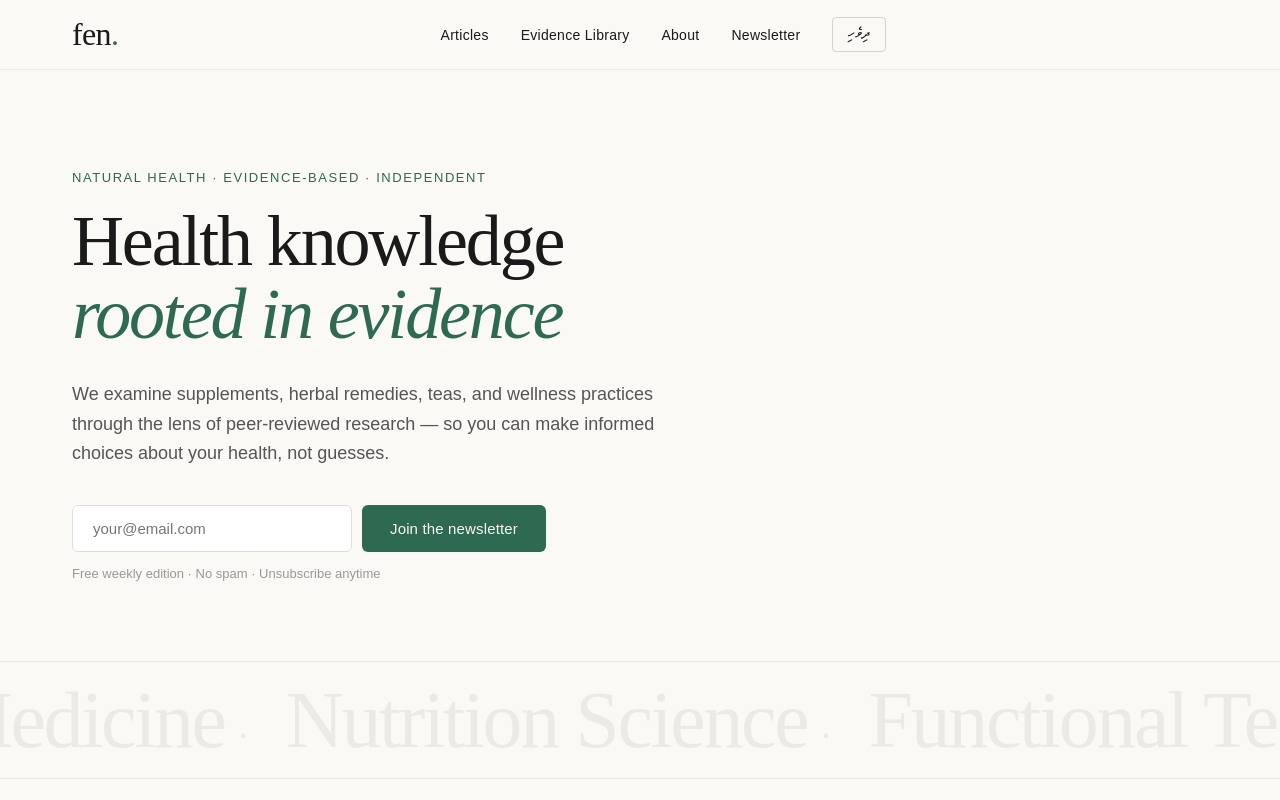
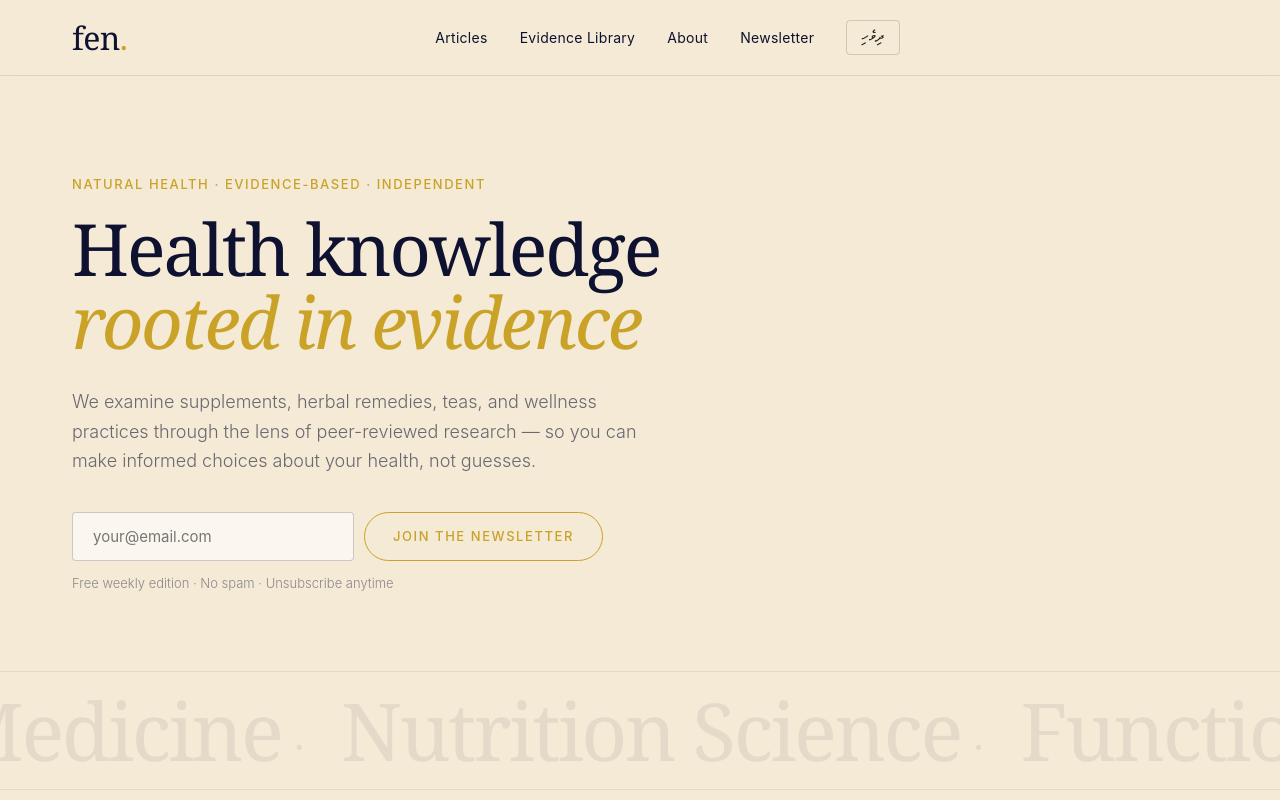
Before and after one commit to saain/fen-website, a Next.js app: page / in a window 1280 px wide. Shown: the top 800 px of the page. Built offline with nearby package versions, Linux system fonts and the light colour scheme.

Commit message:
visual redesign: manuscript palette, vellum/indigo/gold

```diff
--- a/src/app/globals.css
+++ b/src/app/globals.css
@@ -1,3 +1,20 @@
+/* ============================================================
+   fen — globals.css (REDESIGN)
+   Drop this into src/app/globals.css in your fen-website repo.
+   All class names are identical to the original — only the
+   visual values (colors, fonts, spacing) have changed.
+
+   Palette: Manuscript Indigo
+     --ink:    #0E1230  (deep indigo-black, replaces #1a1a1a)
+     --vellum: #F4EAD5  (warm cream parchment, replaces #faf9f6)
+     --accent: #C9A227  (saffron gold, replaces #2d6a4f green)
+
+   Fonts loaded:
+     Cormorant Garamond — display/headings (replaces Instrument Serif)
+     Inter              — body (replaces DM Sans)
+     Both old fonts still loaded as fallbacks.
+   ============================================================ */
+
 @font-face {
   font-family: 'Faruma';
   src: url('/fonts/Faruma.ttf') format('truetype');
@@ -6,7 +23,7 @@
   font-display: swap;
 }
 
-@import url('https://fonts.googleapis.com/css2?family=Instrument+Serif:ital@0;1&family=DM+Sans:ital,opsz,wght@0,9..40,300;0,9..40,400;0,9..40,500;1,9..40,300;1,9..40,400&display=swap');
+@import url('https://fonts.googleapis.com/css2?family=Cormorant+Garamond:ital,wght@0,400;0,500;1,400;1,500&family=DM+Sans:ital,opsz,wght@0,9..40,300;0,9..40,400;0,9..40,500;1,9..40,300;1,9..40,400&family=Instrument+Serif:ital@0;1&family=Inter:wght@300;400;500&display=swap');
 
 * {
   margin: 0;
@@ -19,9 +36,9 @@ html {
 }
 
 body {
-  font-family: 'DM Sans', sans-serif;
-  color: #1a1a1a;
-  background: #faf9f6;
+  font-family: 'DM Sans', 'Inter', sans-serif;
+  color: #0E1230;
+  background: #F4EAD5;
   -webkit-font-smoothing: antialiased;
   -moz-osx-font-smoothing: grayscale;
 }
@@ -36,12 +53,12 @@ body {
 }
 
 [dir="rtl"] .logo {
-  font-family: 'Instrument Serif', serif;
+  font-family: 'Cormorant Garamond', 'Instrument Serif', Georgia, serif;
 }
 
 ::selection {
-  background: #2d6a4f;
-  color: #faf9f6;
+  background: #C9A227;
+  color: #0E1230;
 }
 
 /* ========== ANIMATIONS ========== */
@@ -82,10 +99,10 @@ body {
   position: sticky;
   top: 0;
   z-index: 100;
-  background: rgba(250, 249, 246, 0.92);
+  background: rgba(244, 234, 213, 0.92);
   backdrop-filter: blur(12px);
   -webkit-backdrop-filter: blur(12px);
-  border-bottom: 1px solid rgba(0, 0, 0, 0.06);
+  border-bottom: 1px solid rgba(14, 18, 48, 0.10);
 }
 
 .nav-inner {
@@ -98,18 +115,18 @@ body {
 }
 
 .logo {
-  font-family: 'Instrument Serif', serif;
+  font-family: 'Cormorant Garamond', 'Instrument Serif', Georgia, serif;
   font-size: 32px;
-  font-weight: 400;
+  font-weight: 500;
   letter-spacing: -0.02em;
-  color: #1a1a1a;
+  color: #0E1230;
   text-decoration: none;
 }
 
 .logo-dot {
-  font-family: 'Instrument Serif', serif;
+  font-family: 'Cormorant Garamond', 'Instrument Serif', Georgia, serif;
   font-size: 32px;
-  color: #2d6a4f;
+  color: #C9A227;
 }
 
 .nav-links {
@@ -120,7 +137,7 @@ body {
 
 .nav-link {
   font-size: 14px;
-  color: #1a1a1a;
+  color: #0E1230;
   text-decoration: none;
   letter-spacing: 0.02em;
   position: relative;
@@ -134,7 +151,7 @@ body {
   left: 0;
   width: 0;
   height: 1px;
-  background: #1a1a1a;
+  background: #C9A227;
   transition: width 0.3s cubic-bezier(0.22, 1, 0.36, 1);
 }
 
@@ -148,7 +165,7 @@ body {
   border: none;
   font-size: 22px;
   cursor: pointer;
-  color: #1a1a1a;
+  color: #0E1230;
   padding: 8px;
 }
 
@@ -162,10 +179,10 @@ body {
 
 .mobile-menu a {
   font-size: 16px;
-  color: #1a1a1a;
+  color: #0E1230;
   text-decoration: none;
   padding: 12px 0;
-  border-bottom: 1px solid rgba(0, 0, 0, 0.06);
+  border-bottom: 1px solid rgba(14, 18, 48, 0.08);
 }
 
 /* ========== HERO ========== */
@@ -184,30 +201,31 @@ body {
   font-size: 13px;
   letter-spacing: 0.12em;
   text-transform: uppercase;
-  color: #2d6a4f;
+  color: #C9A227;
   font-weight: 500;
   margin-bottom: 20px;
 }
 
 .hero-title {
-  font-family: 'Instrument Serif', serif;
+  font-family: 'Cormorant Garamond', 'Instrument Serif', Georgia, serif;
   font-size: 72px;
   font-weight: 400;
   line-height: 1.02;
   letter-spacing: -0.03em;
-  color: #1a1a1a;
+  color: #0E1230;
   margin-bottom: 28px;
 }
 
 .hero-title em {
-  font-family: 'Instrument Serif', serif;
-  color: #2d6a4f;
+  font-family: 'Cormorant Garamond', 'Instrument Serif', Georgia, serif;
+  font-style: italic;
+  color: #C9A227;
 }
 
 .hero-subtitle {
   font-size: 18px;
   line-height: 1.65;
-  color: #555;
+  color: rgba(14, 18, 48, 0.60);
   max-width: 600px;
   margin-bottom: 36px;
   font-weight: 300;
@@ -221,57 +239,59 @@ body {
 }
 
 .hero-form input {
-  font-family: 'DM Sans', sans-serif;
+  font-family: 'DM Sans', 'Inter', sans-serif;
   font-size: 15px;
   padding: 14px 20px;
-  border: 1px solid #ddd;
-  border-radius: 6px;
-  background: #fff;
+  border: 1px solid rgba(14, 18, 48, 0.20);
+  border-radius: 4px;
+  background: rgba(255, 255, 255, 0.6);
   min-width: 280px;
-  color: #1a1a1a;
+  color: #0E1230;
   transition: border-color 0.2s;
 }
 
 .hero-form input:focus {
   outline: none;
-  border-color: #2d6a4f;
+  border-color: #C9A227;
 }
 
 .hero-meta {
   font-size: 13px;
-  color: #999;
+  color: rgba(14, 18, 48, 0.45);
   font-weight: 300;
 }
 
 /* ========== BUTTONS ========== */
 
 .cta-btn {
-  font-family: 'DM Sans', sans-serif;
-  font-size: 15px;
+  font-family: 'DM Sans', 'Inter', sans-serif;
+  font-size: 13px;
   font-weight: 500;
   padding: 14px 28px;
-  background: #2d6a4f;
-  color: #faf9f6;
-  border: none;
-  border-radius: 6px;
+  background: transparent;
+  color: #C9A227;
+  border: 1px solid #C9A227;
+  border-radius: 999px;
   cursor: pointer;
-  letter-spacing: 0.01em;
+  letter-spacing: 0.12em;
+  text-transform: uppercase;
   text-decoration: none;
   display: inline-block;
   transition: all 0.3s cubic-bezier(0.22, 1, 0.36, 1);
 }
 
 .cta-btn:hover {
-  background: #1b4332;
+  background: #C9A227;
+  color: #0E1230;
   transform: translateY(-1px);
-  box-shadow: 0 4px 20px rgba(45, 106, 79, 0.25);
+  box-shadow: 0 4px 20px rgba(201, 162, 39, 0.30);
 }
 
 /* ========== TICKER ========== */
 
 .ticker {
-  border-top: 1px solid rgba(0, 0, 0, 0.06);
-  border-bottom: 1px solid rgba(0, 0, 0, 0.06);
+  border-top: 1px solid rgba(14, 18, 48, 0.08);
+  border-bottom: 1px solid rgba(14, 18, 48, 0.08);
   overflow: hidden;
   padding: 18px 0;
 }
@@ -291,17 +311,17 @@ body {
 }
 
 .ticker-item {
-  font-family: 'Instrument Serif', serif;
+  font-family: 'Cormorant Garamond', 'Instrument Serif', Georgia, serif;
   font-size: 80px;
   font-weight: 400;
-  color: rgba(0, 0, 0, 0.06);
+  color: rgba(14, 18, 48, 0.07);
   letter-spacing: -0.03em;
   line-height: 1;
 }
 
 .ticker-dot {
   font-size: 40px;
-  color: rgba(0, 0, 0, 0.06);
+  color: rgba(14, 18, 48, 0.07);
 }
 
 /* ========== SECTIONS ========== */
@@ -311,16 +331,17 @@ body {
 }
 
 .section-alt {
-  background: #f5f3ef;
+  background: #EAD9BB;
 }
 
 .section-dark {
-  background: #1a1a1a;
-  color: #faf9f6;
+  background: #0E1230;
+  color: #F4EAD5;
 }
 
+/* Newsletter / CTA section — deep indigo instead of green */
 .section-green {
-  background: #2d6a4f;
+  background: #1E2A55;
 }
 
 .container {
@@ -330,29 +351,29 @@ body {
 
 .section-header {
   margin-bottom: 48px;
-  border-bottom: 1px solid rgba(0, 0, 0, 0.08);
+  border-bottom: 1px solid rgba(14, 18, 48, 0.10);
   padding-bottom: 24px;
 }
 
 .section-dark .section-header {
-  border-color: rgba(255, 255, 255, 0.15);
+  border-color: rgba(244, 234, 213, 0.15);
 }
 
 .section-label {
   font-size: 12px;
   letter-spacing: 0.14em;
   text-transform: uppercase;
-  color: #2d6a4f;
+  color: #C9A227;
   font-weight: 500;
   margin-bottom: 8px;
 }
 
 .section-dark .section-label {
-  color: #52b788;
+  color: #E0BC4A;
 }
 
 .section-title {
-  font-family: 'Instrument Serif', serif;
+  font-family: 'Cormorant Garamond', 'Instrument Serif', Georgia, serif;
   font-size: 42px;
   font-weight: 400;
   letter-spacing: -0.02em;
@@ -360,13 +381,13 @@ body {
 }
 
 .section-dark .section-title {
-  color: #faf9f6;
+  color: #F4EAD5;
 }
 
 .section-subtitle {
   font-size: 16px;
   line-height: 1.65;
-  color: #666;
+  color: rgba(14, 18, 48, 0.58);
   max-width: 560px;
   margin-top: 16px;
   font-weight: 300;
@@ -382,7 +403,7 @@ body {
 }
 
 .featured-image {
-  background: linear-gradient(135deg, #e8f5e9 0%, #c8e6c9 100%);
+  background: linear-gradient(135deg, #EFE1C2 0%, #D9C99A 100%);
   border-radius: 8px;
   aspect-ratio: 4/3;
   display: flex;
@@ -390,12 +411,16 @@ body {
   justify-content: center;
   flex-direction: column;
   gap: 12px;
+  border: 1px solid rgba(14, 18, 48, 0.10);
 }
 
 .featured-image-text {
   font-size: 14px;
-  color: #2d6a4f;
-  letter-spacing: 0.05em;
+  color: rgba(14, 18, 48, 0.50);
+  letter-spacing: 0.08em;
+  text-transform: uppercase;
+  font-size: 11px;
+  font-weight: 500;
 }
 
 .featured-meta {
@@ -429,12 +454,12 @@ body {
   font-size: 12px;
   letter-spacing: 0.1em;
   text-transform: uppercase;
-  color: #999;
+  color: rgba(14, 18, 48, 0.45);
   font-weight: 500;
 }
 
 .featured-title {
-  font-family: 'Instrument Serif', serif;
+  font-family: 'Cormorant Garamond', 'Instrument Serif', Georgia, serif;
   font-size: 30px;
   font-weight: 400;
   line-height: 1.2;
@@ -445,7 +470,7 @@ body {
 .featured-excerpt {
   font-size: 15px;
   line-height: 1.65;
-  color: #666;
+  color: rgba(14, 18, 48, 0.58);
   margin-bottom: 20px;
   font-weight: 300;
 }
@@ -459,7 +484,7 @@ body {
 
 .date-text {
   font-size: 13px;
-  color: #999;
+  color: rgba(14, 18, 48, 0.42);
   font-weight: 300;
 }
 
@@ -481,20 +506,21 @@ body {
 }
 
 .article-card-inner {
-  background: #faf9f6;
+  background: #FAF5E8;
   border-radius: 8px;
   padding: 28px;
   height: 100%;
-  border: 1px solid rgba(0, 0, 0, 0.06);
+  border: 1px solid rgba(14, 18, 48, 0.09);
   display: flex;
   flex-direction: column;
+  box-shadow: 0 1px 0 rgba(14, 18, 48, 0.04), 0 12px 32px -20px rgba(14, 18, 48, 0.12);
 }
 
 .article-category {
   font-size: 11px;
   letter-spacing: 0.12em;
   text-transform: uppercase;
-  color: #999;
+  color: rgba(14, 18, 48, 0.42);
   font-weight: 500;
   margin-bottom: 10px;
   display: block;
@@ -502,23 +528,24 @@ body {
 }
 
 .article-title {
-  font-family: 'Instrument Serif', serif;
+  font-family: 'Cormorant Garamond', 'Instrument Serif', Georgia, serif;
   font-size: 22px;
   font-weight: 400;
   line-height: 1.25;
   letter-spacing: -0.01em;
   margin-bottom: 12px;
   transition: color 0.2s;
+  color: #0E1230;
 }
 
 .article-card:hover .article-title {
-  color: #2d6a4f;
+  color: #C9A227;
 }
 
 .article-excerpt {
   font-size: 14px;
   line-height: 1.6;
-  color: #777;
+  color: rgba(14, 18, 48, 0.58);
   font-weight: 300;
   flex: 1;
 }
@@ -528,9 +555,9 @@ body {
   justify-content: space-between;
   margin-top: 20px;
   padding-top: 16px;
-  border-top: 1px solid rgba(0, 0, 0, 0.06);
+  border-top: 1px solid rgba(14, 18, 48, 0.09);
   font-size: 12px;
-  color: #aaa;
+  color: rgba(14, 18, 48, 0.38);
   font-weight: 300;
 }
 
@@ -550,16 +577,17 @@ body {
 .pillar-card {
   padding: 28px;
   border-radius: 8px;
-  border: 1px solid rgba(0, 0, 0, 0.08);
+  border: 1px solid rgba(14, 18, 48, 0.10);
   cursor: pointer;
   text-align: center;
   transition: all 0.3s cubic-bezier(0.22, 1, 0.36, 1);
+  background: rgba(255, 255, 255, 0.35);
 }
 
 .pillar-card:hover {
-  background: #2d6a4f;
-  color: #faf9f6;
-  border-color: #2d6a4f;
+  background: #0E1230;
+  color: #F4EAD5;
+  border-color: #0E1230;
 }
 
 .pillar-icon {
@@ -574,7 +602,7 @@ body {
 }
 
 .pillar-name {
-  font-family: 'Instrument Serif', serif;
+  font-family: 'Cormorant Garamond', 'Instrument Serif', Georgia, serif;
   font-size: 18px;
   font-weight: 400;
   margin-bottom: 8px;
@@ -583,13 +611,13 @@ body {
 .pillar-desc {
   font-size: 13px;
   line-height: 1.5;
-  color: #888;
+  color: rgba(14, 18, 48, 0.52);
   font-weight: 300;
   transition: color 0.3s;
 }
 
 .pillar-card:hover .pillar-desc {
-  color: #b7e4c7;
+  color: rgba(201, 162, 39, 0.80);
 }
 
 /* ========== METHODOLOGY ========== */
@@ -603,8 +631,8 @@ body {
 .method-card {
   padding: 28px;
   border-radius: 8px;
-  border: 1px solid rgba(255, 255, 255, 0.1);
-  background: rgba(255, 255, 255, 0.04);
+  border: 1px solid rgba(244, 234, 213, 0.12);
+  background: rgba(244, 234, 213, 0.04);
 }
 
 .method-dot {
@@ -615,17 +643,17 @@ body {
 }
 
 .method-level {
-  font-family: 'Instrument Serif', serif;
+  font-family: 'Cormorant Garamond', 'Instrument Serif', Georgia, serif;
   font-size: 20px;
   font-weight: 400;
-  color: #faf9f6;
+  color: #F4EAD5;
   margin-bottom: 10px;
 }
 
 .method-desc {
   font-size: 13px;
   line-height: 1.6;
-  color: rgba(255, 255, 255, 0.55);
+  color: rgba(244, 234, 213, 0.55);
   font-weight: 300;
 }
 
@@ -638,10 +666,10 @@ body {
 }
 
 .newsletter-title {
-  font-family: 'Instrument Serif', serif;
+  font-family: 'Cormorant Garamond', 'Instrument Serif', Georgia, serif;
   font-size: 42px;
   font-weight: 400;
-  color: #faf9f6;
+  color: #F4EAD5;
   margin-bottom: 20px;
   letter-spacing: -0.02em;
 }
@@ -649,7 +677,7 @@ body {
 .newsletter-desc {
   font-size: 16px;
   line-height: 1.7;
-  color: rgba(255, 255, 255, 0.75);
+  color: rgba(244, 234, 213, 0.75);
   margin-bottom: 32px;
   font-weight: 300;
 }
@@ -662,47 +690,49 @@ body {
 }
 
 .newsletter-form input {
-  font-family: 'DM Sans', sans-serif;
+  font-family: 'DM Sans', 'Inter', sans-serif;
   font-size: 15px;
   padding: 14px 20px;
-  border: 1px solid rgba(255, 255, 255, 0.2);
-  border-radius: 6px;
-  background: rgba(255, 255, 255, 0.1);
-  color: #faf9f6;
+  border: 1px solid rgba(244, 234, 213, 0.22);
+  border-radius: 4px;
+  background: rgba(244, 234, 213, 0.08);
+  color: #F4EAD5;
   min-width: 260px;
   transition: border-color 0.2s;
 }
 
 .newsletter-form input:focus {
   outline: none;
-  border-color: rgba(255, 255, 255, 0.5);
+  border-color: rgba(201, 162, 39, 0.65);
 }
 
 .newsletter-form input::placeholder {
-  color: rgba(255, 255, 255, 0.4);
+  color: rgba(244, 234, 213, 0.40);
 }
 
 .newsletter-btn {
-  font-family: 'DM Sans', sans-serif;
-  font-size: 15px;
+  font-family: 'DM Sans', 'Inter', sans-serif;
+  font-size: 13px;
   font-weight: 500;
   padding: 14px 28px;
-  background: #faf9f6;
-  color: #2d6a4f;
+  background: #C9A227;
+  color: #0E1230;
   border: none;
-  border-radius: 6px;
+  border-radius: 999px;
   cursor: pointer;
+  letter-spacing: 0.10em;
+  text-transform: uppercase;
   transition: all 0.2s;
 }
 
 .newsletter-btn:hover {
-  background: #fff;
+  background: #E0BC4A;
   transform: translateY(-1px);
 }
 
 .newsletter-meta {
   font-size: 13px;
-  color: rgba(255, 255, 255, 0.45);
+  color: rgba(244, 234, 213, 0.42);
   font-weight: 300;
 }
 
@@ -711,7 +741,7 @@ body {
 .about-text {
   font-size: 17px;
   line-height: 1.75;
-  color: #444;
+  color: rgba(14, 18, 48, 0.68);
   margin-bottom: 24px;
   font-weight: 300;
 }
@@ -724,8 +754,8 @@ body {
 
 .footer {
   padding: 64px 32px 40px;
-  background: #1a1a1a;
-  color: #faf9f6;
+  background: #0E1230;
+  color: #F4EAD5;
 }
 
 .footer-grid {
@@ -736,17 +766,18 @@ body {
 }
 
 .footer-logo {
-  font-family: 'Instrument Serif', serif;
+  font-family: 'Cormorant Garamond', 'Instrument Serif', Georgia, serif;
   font-size: 36px;
-  font-weight: 400;
+  font-weight: 500;
   display: block;
   margin-bottom: 16px;
+  color: #F4EAD5;
 }
 
 .footer-tagline {
   font-size: 14px;
   line-height: 1.6;
-  color: rgba(255, 255, 255, 0.45);
+  color: rgba(244, 234, 213, 0.45);
   font-weight: 300;
 }
 
@@ -756,13 +787,13 @@ body {
   text-transform: uppercase;
   font-weight: 500;
   margin-bottom: 16px;
-  color: rgba(255, 255, 255, 0.6);
+  color: rgba(244, 234, 213, 0.60);
 }
 
 .footer a {
   display: block;
   font-size: 14px;
-  color: rgba(255, 255, 255, 0.4);
+  color: rgba(244, 234, 213, 0.40);
   text-decoration: none;
   margin-bottom: 10px;
   font-weight: 300;
@@ -770,17 +801,17 @@ body {
 }
 
 .footer a:hover {
-  color: rgba(255, 255, 255, 0.8);
+  color: #C9A227;
 }
 
 .footer-bottom {
-  border-top: 1px solid rgba(255, 255, 255, 0.08);
+  border-top: 1px solid rgba(244, 234, 213, 0.10);
   padding-top: 24px;
 }
 
 .footer-disclaimer {
   font-size: 12px;
-  color: rgba(255, 255, 255, 0.25);
+  color: rgba(244, 234, 213, 0.25);
   line-height: 1.6;
   margin-bottom: 8px;
   font-weight: 300;
@@ -789,7 +820,7 @@ body {
 
 .footer-copy {
   font-size: 12px;
-  color: rgba(255, 255, 255, 0.25);
+  color: rgba(244, 234, 213, 0.25);
   font-weight: 300;
 }
 
--- a/src/app/page.js
+++ b/src/app/page.js
@@ -178,8 +178,8 @@ export default function Home() {
     if (email) { setSubscribed(true); setTimeout(() => setSubscribed(false), 4000); setEmail(''); }
   };
 
-  const bodyFont = isRtl ? "'Faruma', 'MV Waheed', 'MV Boli', Tahoma, sans-serif" : "'DM Sans', sans-serif";
-  const headingFont = isRtl ? "'Faruma', 'MV Waheed', 'MV Boli', Tahoma, serif" : "'Instrument Serif', serif";
+  const bodyFont = isRtl ? "'Faruma', 'MV Waheed', 'MV Boli', Tahoma, sans-serif" : "'Inter', 'DM Sans', sans-serif";
+  const headingFont = isRtl ? "'Faruma', 'MV Waheed', 'MV Boli', Tahoma, serif" : "'Cormorant Garamond', 'Instrument Serif', Georgia, serif";
 
   return (
     <div dir={c.dir} style={{ fontFamily: bodyFont }}>
```
